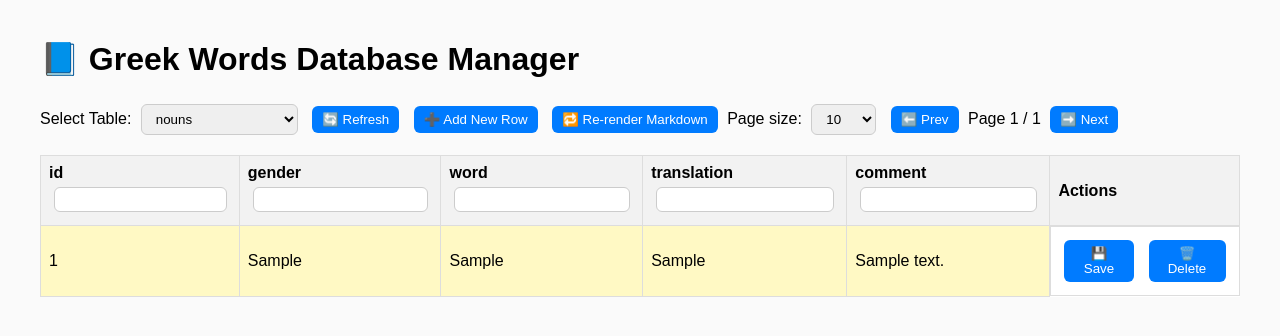
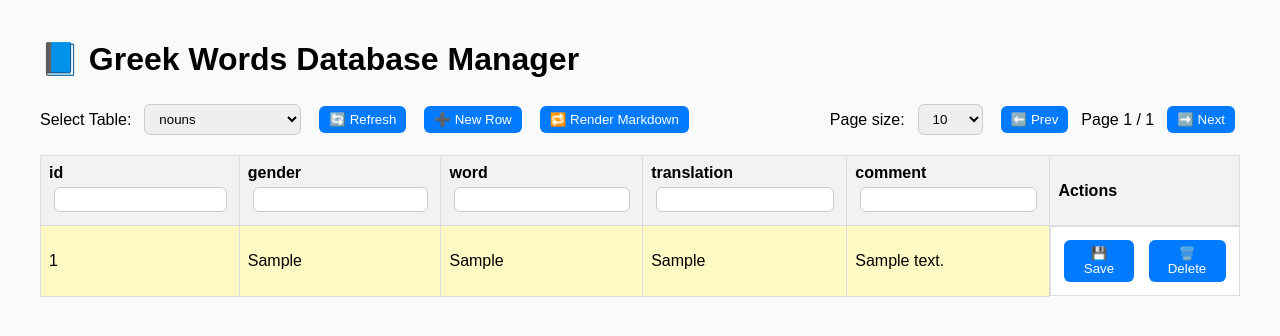
Before and after one commit to JamesPeder/lexicon, a Flask app: page /manage in a window 1280 px wide. Shown: the top 336 px of the page. Run offline with Flask 3, Linux system fonts and the light colour scheme; tables that the repository leaves empty hold one stand-in row (values such as "Sample post").

Commit message:
improved styling

```diff
--- a/static/style.css
+++ b/static/style.css
@@ -7,5 +7,37 @@ th, td { border: 1px solid #ddd; padding: 8px; text-align: left; }
 th { background: #f2f2f2; position: sticky; top: 0; }
 td[contenteditable="true"] { background: #fff9c4; }
 .actions { display: flex; gap: 5px; }
-.toolbar { margin-top: 10px; }
 input.filter { width: 95%; box-sizing: border-box; padding: 4px; }
+
+.toolbar {
+    display: flex;
+    justify-content: space-between; /* separates left/right sections */
+    align-items: center;
+    margin-top: 10px;
+    flex-wrap: wrap; /* allows wrapping if the screen is narrow */
+    gap: 10px;
+}
+
+.toolbar-left, .toolbar-right {
+    display: flex;
+    align-items: center;
+    gap: 8px;
+}
+
+.toolbar select,
+.toolbar button {
+    padding: 6px 10px;
+    border-radius: 6px;
+    border: 1px solid #ccc;
+}
+
+.toolbar button {
+    cursor: pointer;
+    background: #007bff;
+    color: white;
+    border: none;
+}
+
+.toolbar button:hover {
+    background: #0056b3;
+}
--- a/templates/_toolbar.html
+++ b/templates/_toolbar.html
@@ -1,4 +1,5 @@
 <div class="toolbar">
+    <div class="toolbar-left">
         <label for="table">Select Table:</label>
         <select id="table" onchange="loadTable()">
             <option value="nouns">nouns</option>
@@ -7,10 +8,12 @@
             <option value="adverbs_adjectives">adverbs_adjectives</option>
         </select>
         <button onclick="loadTable()">🔄 Refresh</button>
-    <button onclick="addRow()">➕ Add New Row</button>
-    <button onclick="rerender()">🔁 Re-render Markdown</button>
+        <button onclick="addRow()">➕ New Row</button>
+        <button onclick="rerender()">🔁 Render Markdown</button>
+    </div>
 
-    Page size:
+    <div class="toolbar-right">
+        <label for="pageSize">Page size:</label>
         <select id="pageSize" onchange="changePageSize(this.value)">
             <option>10</option>
             <option>25</option>
@@ -22,5 +25,6 @@
         <span id="pageInfo">Page 1</span>
         <button onclick="nextPage()">➡️ Next</button>
     </div>
+</div>
 
 <div id="tableData"></div>
```
Lines whose indentation alone changed are shown as unchanged.
